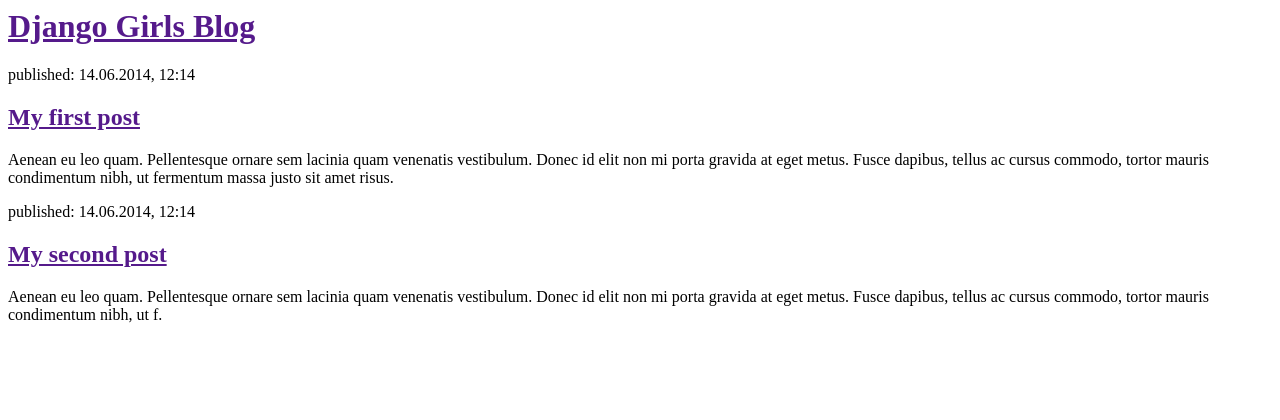
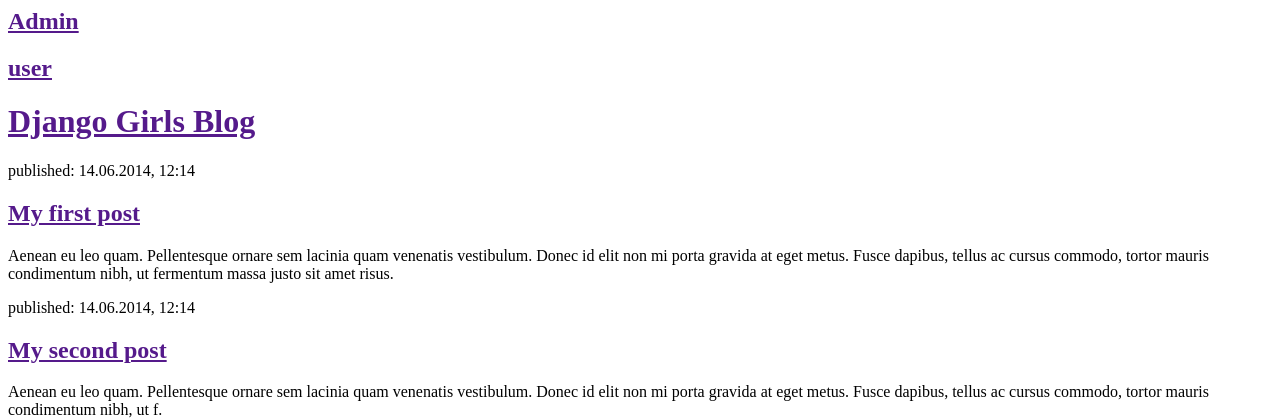
Before and after one commit to alokpandey231/my-first-blog, a Django app: page / in a window 1280 px wide. Shown: the top 420 px of the page. Run offline with Django 3.2, Linux system fonts and the light colour scheme.

Commit message:
change html

```diff
--- a/blog/templates/blog/post_list.html
+++ b/blog/templates/blog/post_list.html
@@ -1,9 +1,12 @@
 <html>
     <head>
-        <title>Django Girls blog</title>
+        <title>Django Girls blog </title>
+
     </head>
     <body>
+
         <div>
+		   <h2><a href="">Admin      </a></h2><h2><a href="">user</a></h2>
             <h1><a href="">Django Girls Blog</a></h1>
         </div>
 
```
